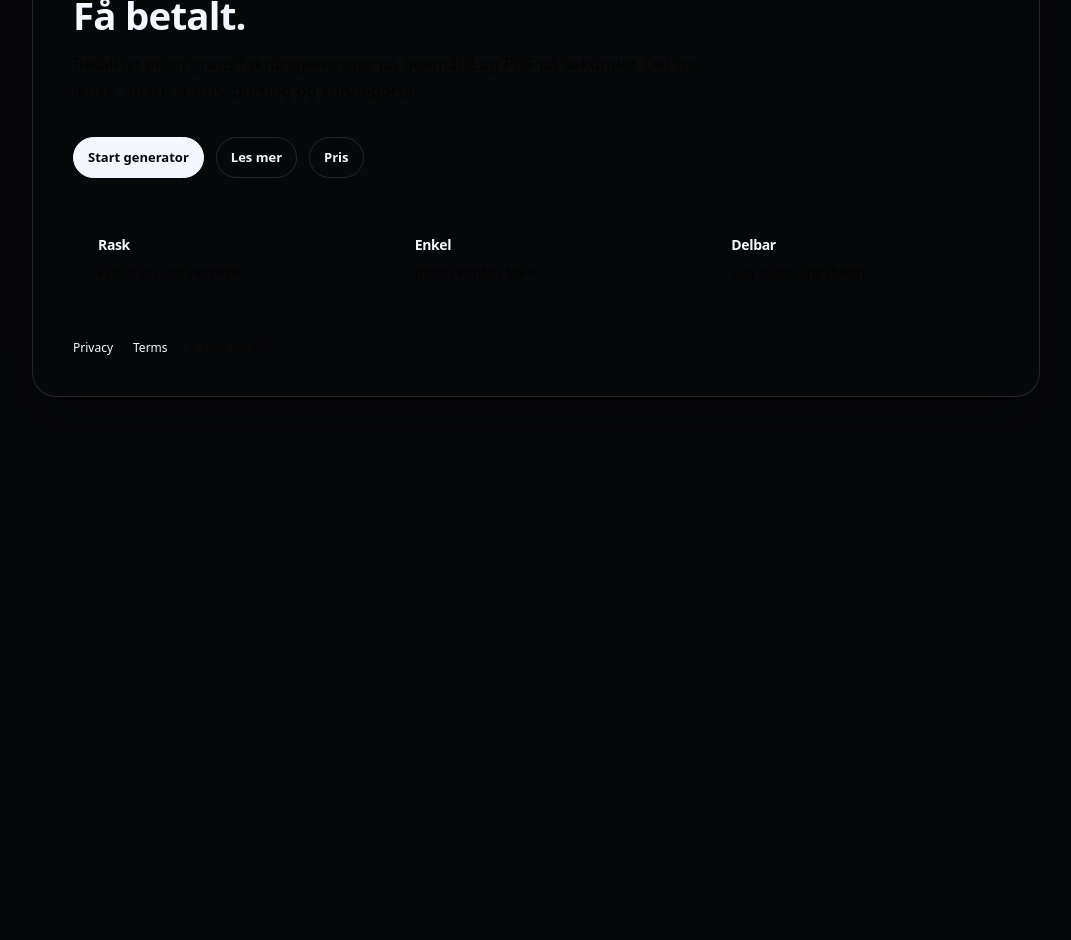
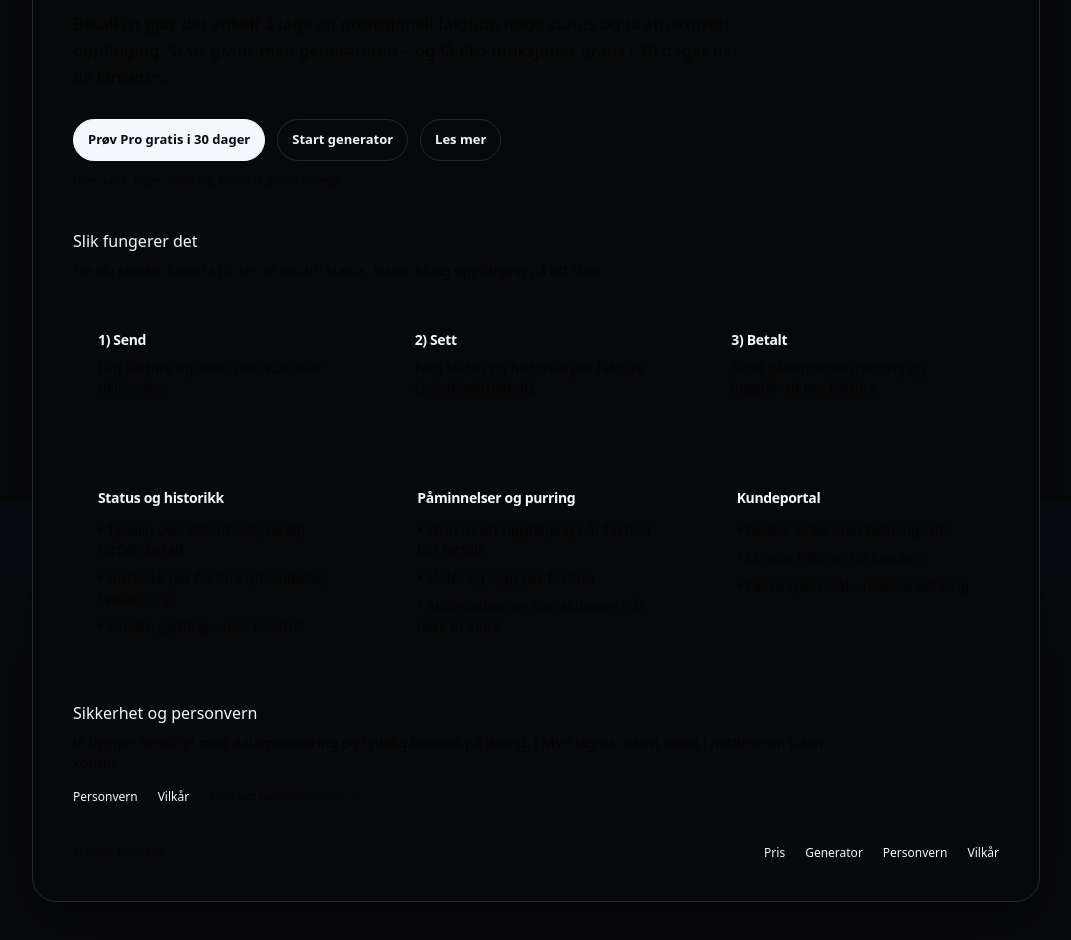
Before and after one commit to hugefot-design/betalflyt, a Next.js app in the folder apps/web/: page / in a window 1280 px wide. Shown: the part 300-1240 px from the top of the page, without its empty margins (104-1175 px from the left). Before the commit the page ends 800 px from the top, so only its background shows below. Built offline with nearby package versions, Linux system fonts and the light colour scheme.

Commit message:
Rewrite homepage to B2B landing + 30-day Pro trial CTA

```diff
--- a/apps/web/src/app/page.tsx
+++ b/apps/web/src/app/page.tsx
@@ -6,47 +6,119 @@ export default function Home() {
       <Nav />
       <div className="mx-auto container px-4 py-16">
         <div className="card p-10">
-          <div className="flex flex-col gap-8">
+          <div className="flex flex-col gap-10">
+            {/* HERO */}
             <div>
               <div className="badge w-fit">
                 <span className="h-1.5 w-1.5 rounded-full" style={{ background: "var(--accent)" }} />
-                <span>BetalFlyt – gratis fakturagenerator</span>
+                <span>BetalFlyt</span>
               </div>
-              <h1 className="h1 mt-5">
-                Lag faktura.
+
+              <h1 className="h1 mt-5 max-w-3xl">
+                Fakturering med full kontroll:
                 <br />
-                Send den.
-                <br />
-                Få betalt.
+                Send → Sett → Betalt
               </h1>
+
               <p className="lead mt-4 max-w-2xl">
-                BetalFlyt er en gratis fakturagenerator på bokmål. Lag PDF på sekunder. Del via lenke.
-                Snart: status, purring og kundeportal.
+                BetalFlyt gjør det enkelt å lage en profesjonell faktura, følge status og ta strukturert oppfølging.
+                Start gratis med generatoren – og få Pro-funksjoner gratis i 30 dager når de lanseres.
               </p>
+
+              <div className="mt-7 flex flex-col gap-3 sm:flex-row">
+                <a className="btn btn-primary" href="/pricing">
+                  Prøv Pro gratis i 30 dager
+                </a>
+                <a className="btn" href="/generator">
+                  Start generator
+                </a>
+                <a className="btn" href="/no/gratis-fakturagenerator">
+                  Les mer
+                </a>
+              </div>
+
+              <div className="mt-3 text-xs text-black/55">
+                Uten kort. Ingen binding. Fortsett gratis etterpå.
+              </div>
             </div>
 
-            <div className="flex flex-col gap-3 sm:flex-row">
-              <a className="btn btn-primary" href="/generator">
-                Start generator
-              </a>
-              <a className="btn" href="/no/gratis-fakturagenerator">
-                Les mer
-              </a>
-              <a className="btn" href="/pricing">
-                Pris
-              </a>
-            </div>
+            {/* HOW IT WORKS */}
+            <section>
+              <h2 className="h2">Slik fungerer det</h2>
+              <p className="mt-2 max-w-2xl text-sm text-black/60">
+                Fra du sender faktura til den er betalt: status, historikk og oppfølging på ett sted.
+              </p>
 
-            <div className="grid gap-6 sm:grid-cols-3">
-              <Feature title="Rask" desc="Fyll ut og last ned PDF." />
-              <Feature title="Enkel" desc="Ingen konto i MVP." />
-              <Feature title="Delbar" desc="Lag share-link (beta)." />
-            </div>
+              <div className="mt-6 grid gap-6 sm:grid-cols-3">
+                <Feature title="1) Send" desc="Lag faktura og send som PDF eller delelenke." />
+                <Feature title="2) Sett" desc="Følg status og historikk per faktura (sendt/sett/betalt)." />
+                <Feature title="3) Betalt" desc="Send påminnelser/purring og loggfør alt per faktura." />
+              </div>
+            </section>
 
-            <div className="flex flex-wrap gap-x-5 gap-y-2 text-xs text-black/55">
-              <a className="link" href="/privacy">Privacy</a>
-              <a className="link" href="/terms">Terms</a>
+            {/* VALUE */}
+            <section className="grid gap-8 lg:grid-cols-3">
+              <ValueCard
+                title="Status og historikk"
+                bullets={[
+                  "Tydelig oversikt: utkast, sendt, forfalt, betalt",
+                  "Historikk per faktura (utsendelser, oppfølging)",
+                  "Mindre gjetting – mer kontroll",
+                ]}
+              />
+              <ValueCard
+                title="Påminnelser og purring"
+                bullets={[
+                  "Strukturert oppfølging når faktura blir forfalt",
+                  "Maler og logg per faktura",
+                  "Automatisering kan aktiveres når dere er klare",
+                ]}
+              />
+              <ValueCard
+                title="Kundeportal"
+                bullets={[
+                  "Delbar lenke med betalingsinfo",
+                  "Mindre friksjon for kunden",
+                  "Færre spørsmål – raskere betaling",
+                ]}
+              />
+            </section>
+
+            {/* TRUST */}
+            <section>
+              <h2 className="h2">Sikkerhet og personvern</h2>
+              <p className="mt-2 max-w-3xl text-sm text-black/60">
+                Vi bygger BetalFlyt med dataminimering og tydelig kontroll på deling. I MVP lagres utkast lokalt i
+                nettleseren (uten konto).
+              </p>
+              <div className="mt-4 flex flex-wrap gap-x-5 gap-y-2 text-xs text-black/55">
+                <a className="link" href="/privacy">
+                  Personvern
+                </a>
+                <a className="link" href="/terms">
+                  Vilkår
+                </a>
+                <span>Kontakt: hello@betalflyt.no</span>
+              </div>
+            </section>
+
+            {/* FOOTER */}
+            <div className="flex flex-wrap items-center justify-between gap-x-5 gap-y-2 text-xs text-black/55">
               <span>© {new Date().getFullYear()} BetalFlyt</span>
+              <div className="flex flex-wrap gap-x-5 gap-y-2">
+                <a className="link" href="/pricing">
+                  Pris
+                </a>
+                <a className="link" href="/generator">
+                  Generator
+                </a>
+                <a className="link" href="/privacy">
+                  Personvern
+                </a>
+                <a className="link" href="/terms">
+                  Vilkår
+                </a>
+              </div>
             </div>
           </div>
         </div>
@@ -63,3 +135,22 @@ function Feature({ title, desc }: { title: string; desc: string }) {
     </div>
   );
 }
+
+function ValueCard({
+  title,
+  bullets,
+}: {
+  title: string;
+  bullets: string[];
+}) {
+  return (
+    <div className="rounded-3xl border border-black/10 bg-black/[0.02] p-6">
+      <div className="text-sm font-semibold tracking-tight">{title}</div>
+      <ul className="mt-3 space-y-2 text-sm text-black/60">
+        {bullets.map((b) => (
+          <li key={b}>• {b}</li>
+        ))}
+      </ul>
+    </div>
+  );
+}
```
